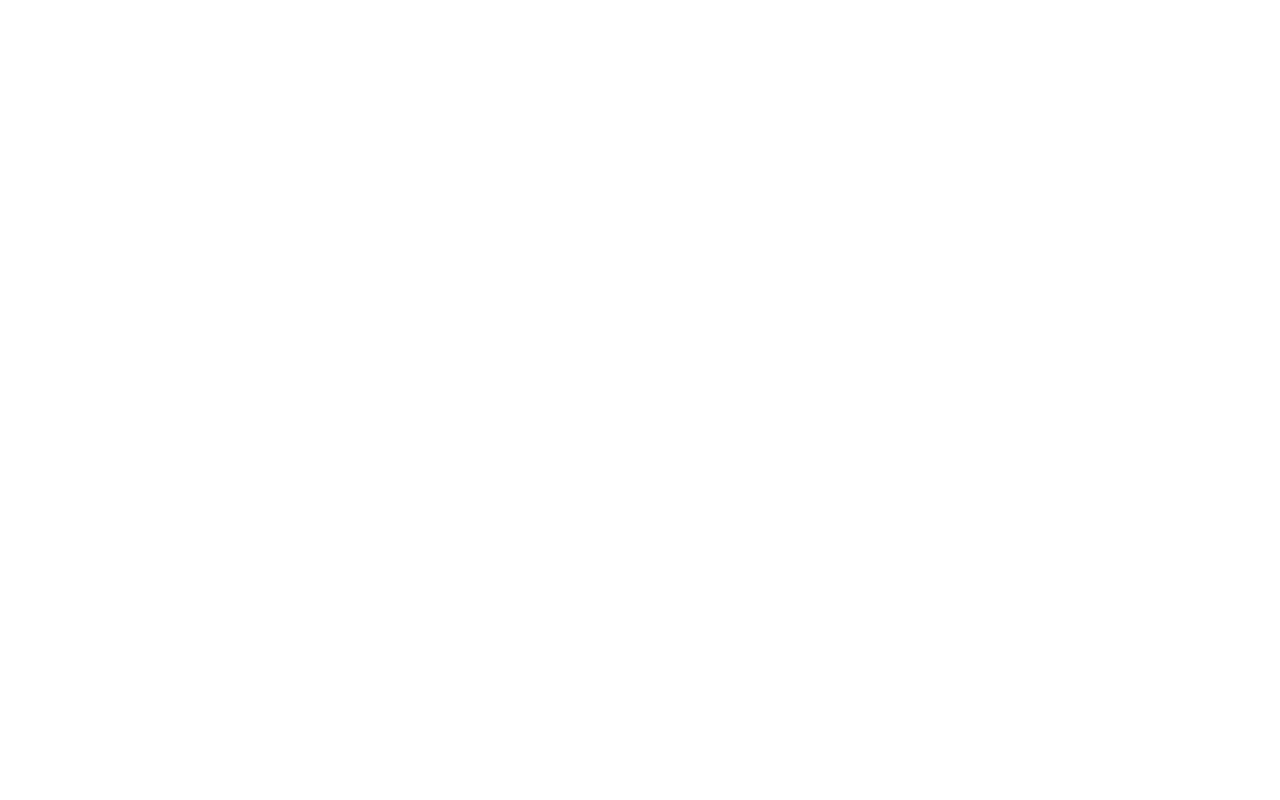
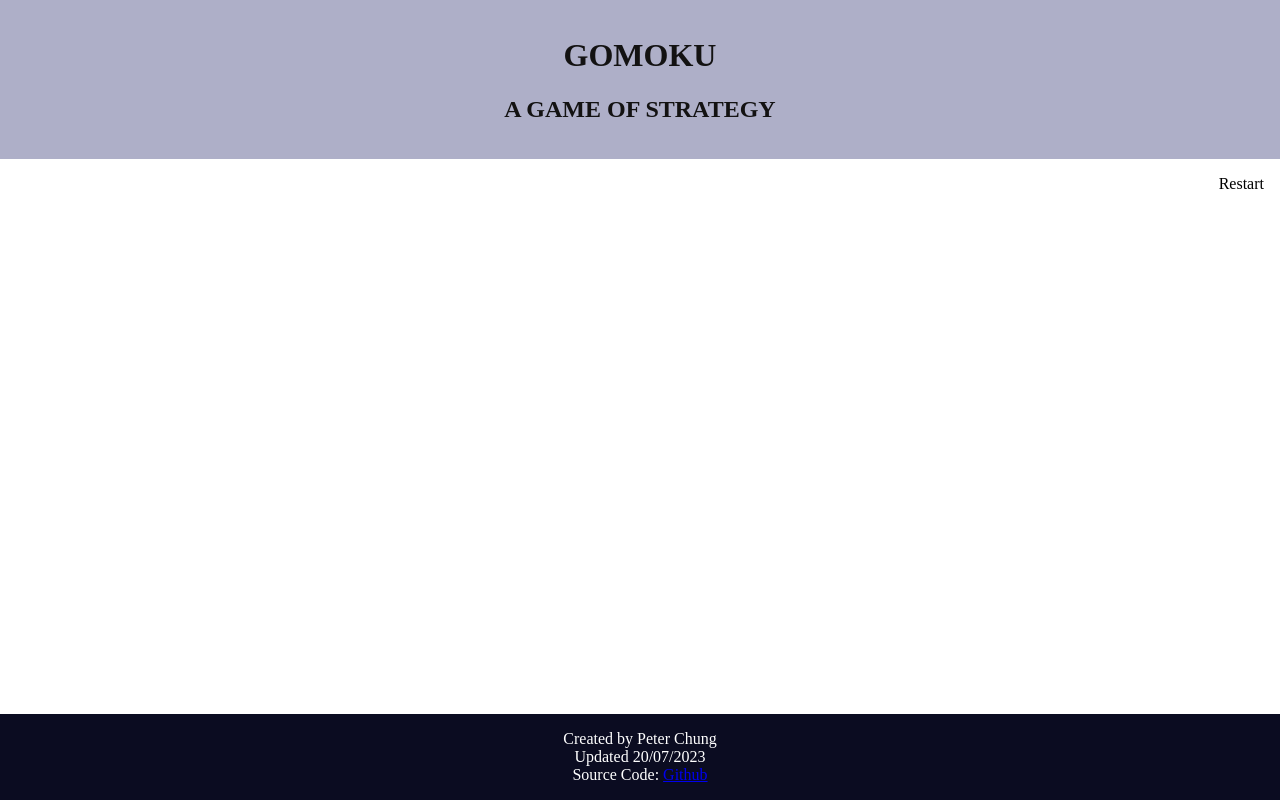
Before and after one commit to PeterChung241/COSC360A1, a website built with Parcel: page index.html in a window 1280 px wide. Built offline with nearby package versions, Linux system fonts and the light colour scheme.

Commit message:
basic html and css layout

```diff
--- a/index.html
+++ b/index.html
@@ -1,5 +1,6 @@
 <!DOCTYPE html>
 <html lang="en">
+
 <head>
   <meta charset="UTF-8" />
   <meta http-equiv="X-UA-Compatible" content="IE=edge" />
@@ -8,5 +9,34 @@
   <script type="module" src="app.ts" defer></script>
   <link rel="stylesheet" href="./style.css" />
 </head>
-  <body></body>
+
+<body>
+  <header>
+    <div class="header__title">
+      <h1>Gomoku</h1>
+    </div>
+    <div class="header__subtitle">
+      <h2>A game of strategy</h2>
+    </div>
+  </header>
+  <main class="game" id="game">
+    <div class="board" id="board"></div>
+    <div class="game-info" id="game-info">
+      <div class="game-info__status" id="game-info__status"></div>
+      <div class="game-info__restart" id="game-info__restart">Restart</div>
+    </div>
+  </main>
+  <footer>
+    <div class="footer__author">Created by Peter Chung</a></div>
+    <div class="footer__date"> Updated 20/07/2023</div>
+    <div class="footer__github">Source Code: <a href="https://github.com/PeterChung241/COSC360A1">Github</a></div>
+  </footer>
+
+
+
+
+
+
+</body>
+
 </html>
--- a/package.json
+++ b/package.json
@@ -8,6 +8,6 @@
   },
   "dependencies": {
     "parcel": "^2.6.2",
-    "typescript": "^4.7.4"
+    "typescript": "^5.1.6"
   }
 }
--- a/style.css
+++ b/style.css
@@ -0,0 +1,37 @@
+body {
+    margin: 0;
+    min-height: 100vh;
+    display: flex;
+    flex-direction: column;
+}
+
+header {
+    font-size: 1rem;
+    padding: 1rem;
+    background-color: #aeafc8;
+    color: #131212;
+    font-weight: bolder;
+    text-transform: uppercase;
+    text-align: center;
+}
+
+main {
+    flex: 1;
+    padding: 1rem;
+    display: flex;
+    flex-direction: row;
+}
+
+.board {
+    flex: 1;
+    display: flex;
+    flex-direction: row;
+    align-items: center;
+}
+
+footer {
+    padding: 1rem;
+    background-color: #0b0c21;
+    color: #FFFFFF;
+    text-align: center;
+}
```
Also changed, not shown: app.js (added), 2 other files. Lines whose indentation alone changed are shown as unchanged.
